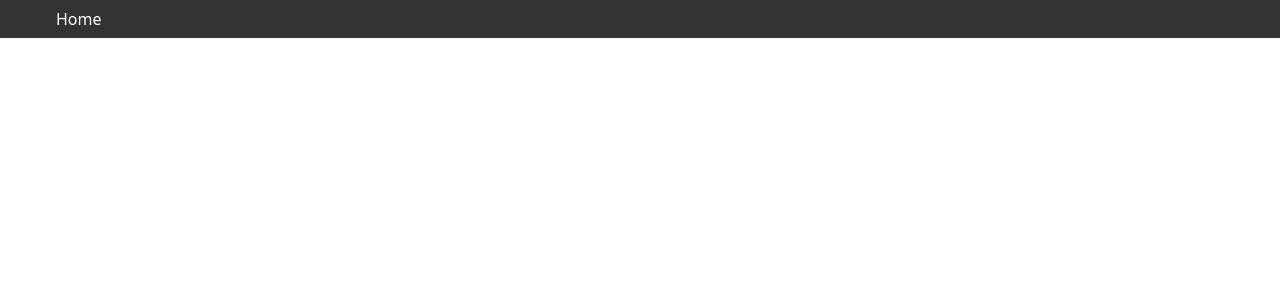
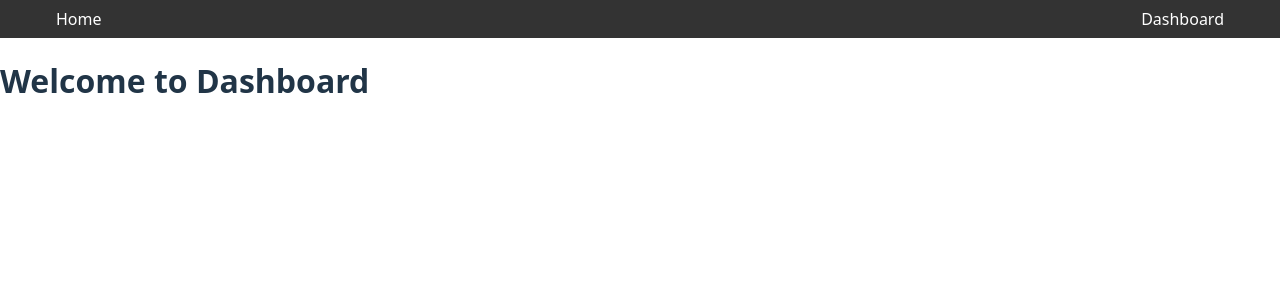
Before and after one commit to cluebbe/react-app, a React (Vite) app: page /dashboard in a window 1280 px wide. Before the commit this address had no page. Shown: the top 300 px of the page. Built offline with nearby package versions, Linux system fonts and the light colour scheme.

Commit message:
added dashboard component

```diff
--- a/src/App.jsx
+++ b/src/App.jsx
@@ -1,6 +1,7 @@
 import React from 'react';
 import { BrowserRouter as Router, Route, Routes } from 'react-router-dom';
 import Navbar from './Navbar.jsx';
+import Dashboard from './Dashboard.jsx';
 import Home from './Home';
 
 const App = () => {
@@ -10,6 +11,7 @@ const App = () => {
       <div className="content">
         <Routes>
           <Route path="/" element={<Home />} />
+          <Route path="/dashboard" element={<Dashboard />} />
         </Routes>
       </div>
     </Router>
--- /dev/null
+++ b/src/Dashboard.jsx
@@ -0,0 +1,9 @@
+import React from 'react';
+
+const Dashboard = () => {
+  return (
+       <h1>Welcome to Dashboard</h1>
+  );
+};
+
+export default Dashboard;
--- a/src/Navbar.css
+++ b/src/Navbar.css
@@ -6,8 +6,8 @@
   max-width: 1200px;
   margin: 0 auto;
   display: flex;
-  justify-content: flex-start; /* Changed from space-between */
   align-items: center;
+  position: relative;
 }
 
 .brand {
@@ -21,7 +21,15 @@
 }
 
 .nav-links-left {
+  flex: 1;
+  display: flex;
   justify-content: flex-start;
+}
+
+.nav-links-right {
+  flex: 1;
+  display: flex;
+  justify-content: flex-end;
 }
 
 .nav-link {
--- a/src/Navbar.jsx
+++ b/src/Navbar.jsx
@@ -13,6 +13,10 @@ const Navbar = () => {
           <Link to="/" className="nav-link">Home</Link>
 
         </div>
+        <div className="nav-links nav-links-right">
+          <Link to="/dashboard" className="nav-link">Dashboard</Link>
+
+        </div>
       </div>
     </nav>
   );
```
